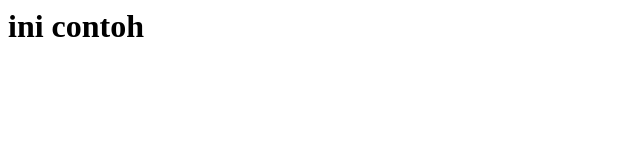
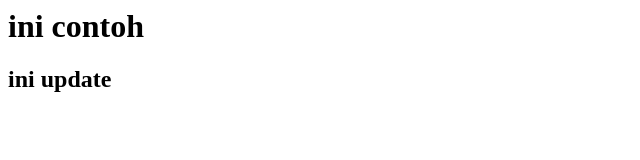
Before and after one commit to faqihalfadholi/belajar-git-server, a plain HTML site: page contoh.html in a window 1280 px wide. Shown: the whole page, without its empty margins (0-640 px from the left). Drawn offline with Linux system fonts and the light colour scheme.

Commit message:
update contoh

```diff
--- a/contoh.html
+++ b/contoh.html
@@ -1,5 +1,6 @@
 <html>
   <body>
     <h1>ini contoh</h1>
+    <h2>ini update</h2>
   </body>
 </html>
```
